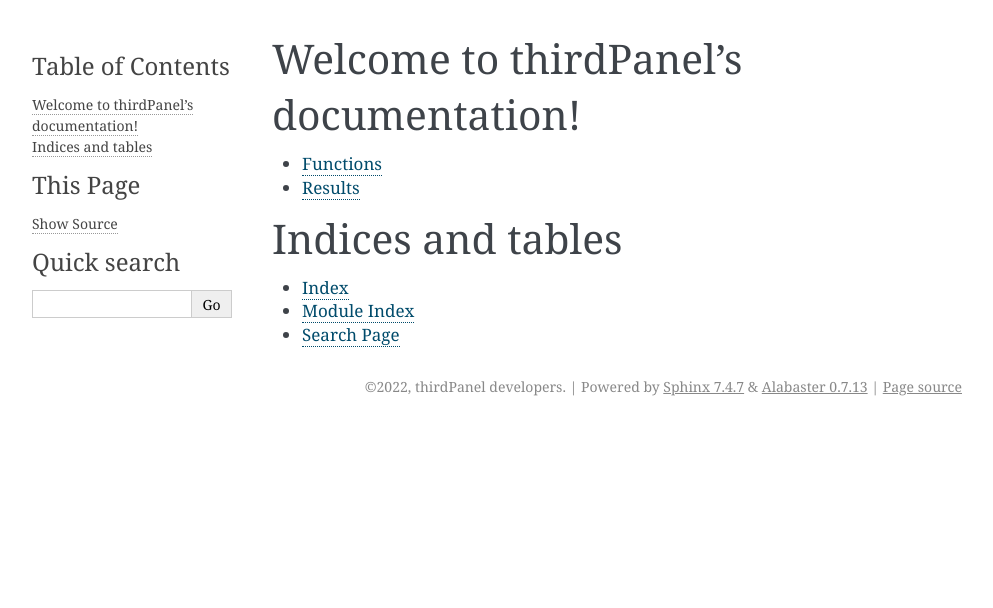
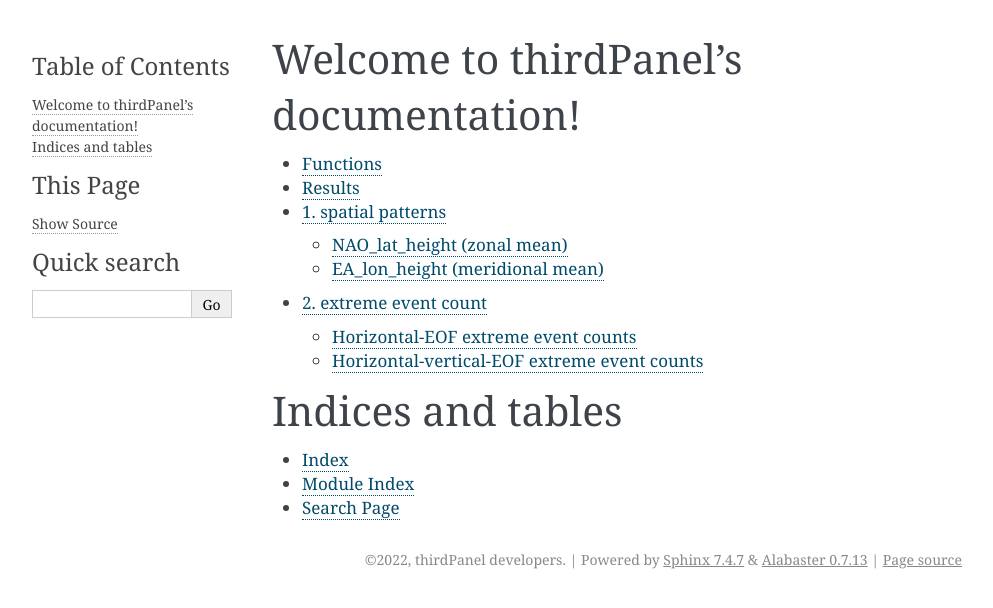
Before and after one commit to liuquan18/Teleconnection, a Sphinx documentation site: the page built from docs/source/index.rst, in a window 1280 px wide. Shown: the top 608 px of the page, without its empty margins (148-1141 px from the left). Built offline with Sphinx 7.4.7, drawn with Linux system fonts in a browser that asks for light colours.

Commit message:
some plots added

```diff
--- a/docs/source/result.md
+++ b/docs/source/result.md
@@ -1 +1,27 @@
 # Results
+
+# 1. spatial patterns
+
+In order to show the change of the spatial patterns, two different EOFs are applied: *horizontal* and *horizontal-vertical* EOF.
+
+- *horizontal*: each vertical layer is decomposed indecently, so that the spatial patterns change vertically.
+
+- *horizontal-vertical*: all the layers decomposed together, so that all the layers share one common spatial pattern.
+
+## NAO_lat_height (zonal mean)
+![NAO_lat_height](plots/wrap_up_aftervoc/NAO_lat_all.png)
+
+## EA_lon_height (meridional mean)
+![EA_lon_height](plots/wrap_up_aftervoc/EA_lon_all.png)
+
+**amplitude strengthen, and eastward shift**
+
+
+# 2. extreme event count
+Since the spatial pattern itself changes, a dynamical spatial pattern is adopted to generate the NAO and EA index.
+
+## Horizontal-EOF extreme event counts
+![horizontal EOF extreme counts](plots/wrap_up_aftervoc/all_changingPattern_extreme_counts_ind.png)
+
+## Horizontal-vertical-EOF extreme event counts
+![hv-extremecounts](plots/wrap_up_aftervoc/all_changingPattern_extreme_counts_dep.png)
```
Also changed, not shown: 1 other file.
